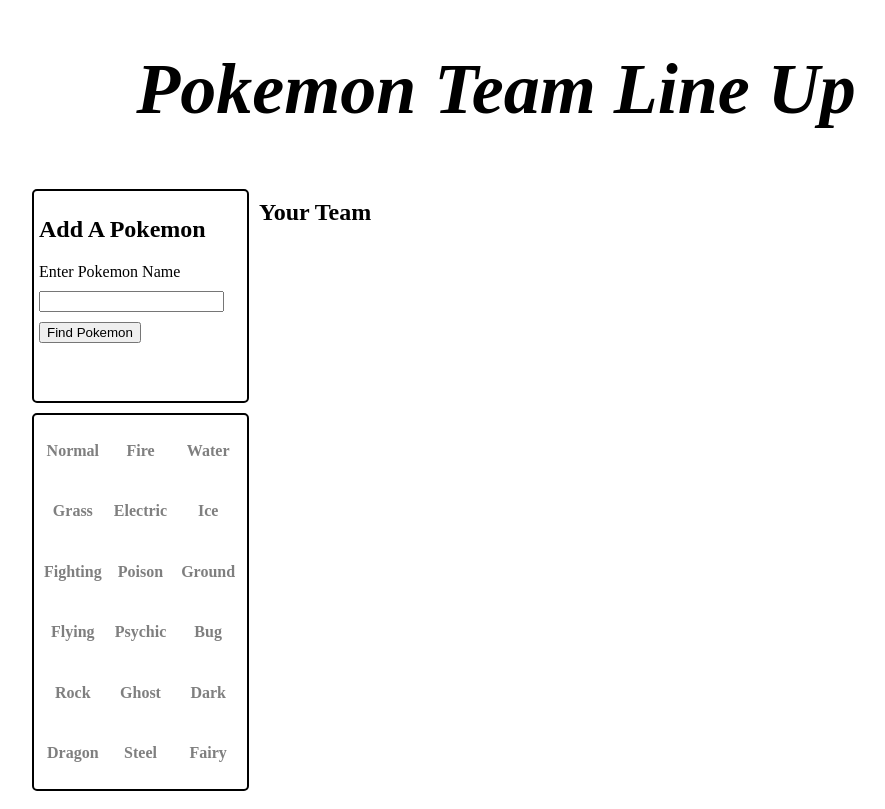
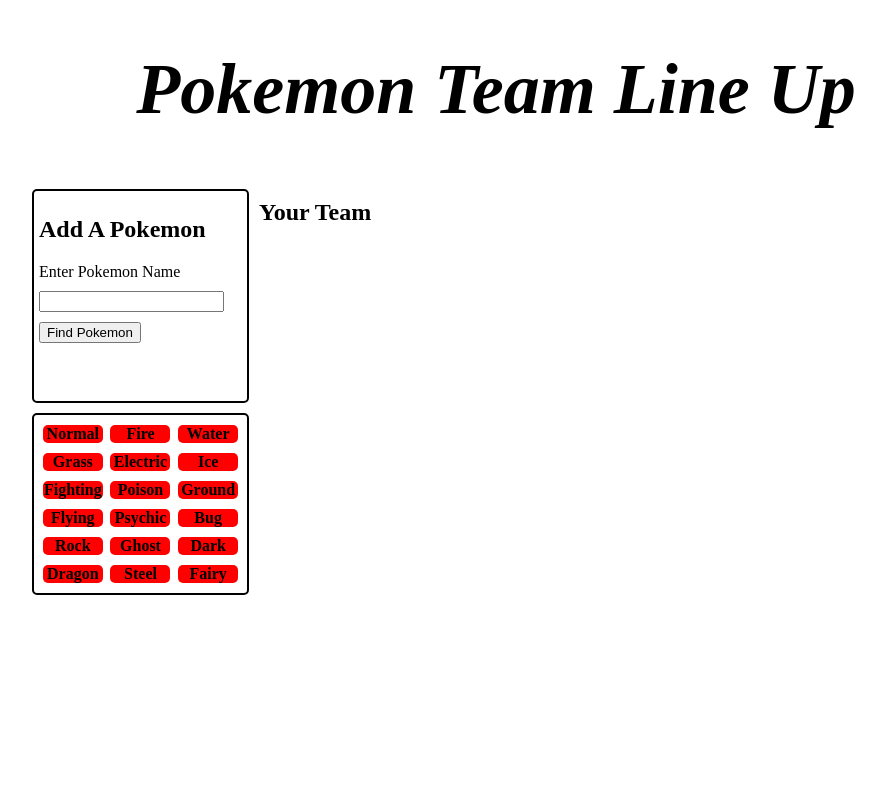
Before and after one commit to yespacefeng/PokemonTeamBuilder, a React app: page / in a window 1280 px wide. Shown: the whole page, without its empty margins (144-1029 px from the left). Built offline with nearby package versions, Linux system fonts and the light colour scheme.

Commit message:
CSS update

```diff
--- a/client/src/components/App.jsx
+++ b/client/src/components/App.jsx
@@ -12,7 +12,7 @@
   const [types, setTypes] = useState([]);
   const [allTypes, setAllTypes] = useState({
     'Normal': false, 'Fire': false, 'Water': false,
-    'Grass': false, 'Electric': false, ' Ice': false,
+    'Grass': false, 'Electric': false, 'Ice': false,
     'Fighting': false, 'Poison': false, 'Ground': false,
     'Flying': false, 'Psychic': false, 'Bug': false,
     'Rock': false, 'Ghost': false, 'Dark': false,
--- a/client/src/components/styles/TypeCoverage.css
+++ b/client/src/components/styles/TypeCoverage.css
@@ -9,8 +9,15 @@
 }
 #type-coverage h4 {
   text-align: center;
+  width: 60px;
+  border-radius: 5px;
+  margin: 5px auto;
+}
+
+.included {
+  background-color: green;
 }
 
 .not-included {
-  color: rgba(0, 0, 0, .5);
+  background-color: red;
 }
```
